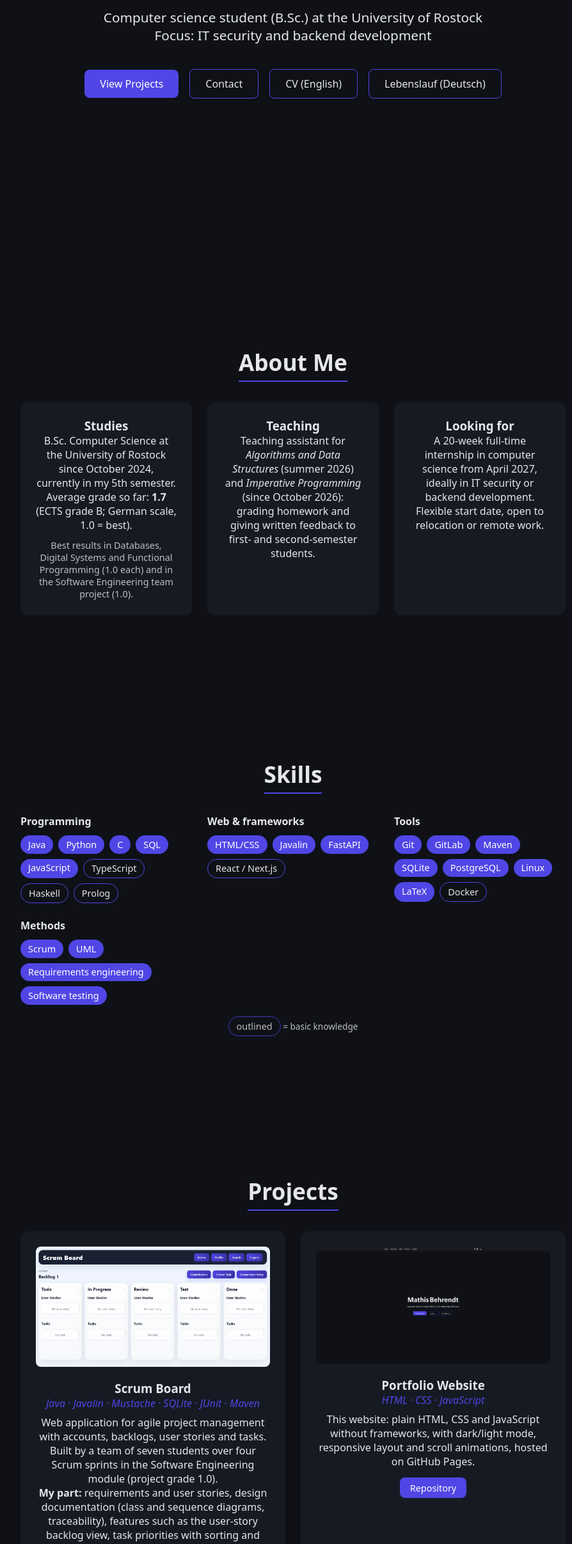
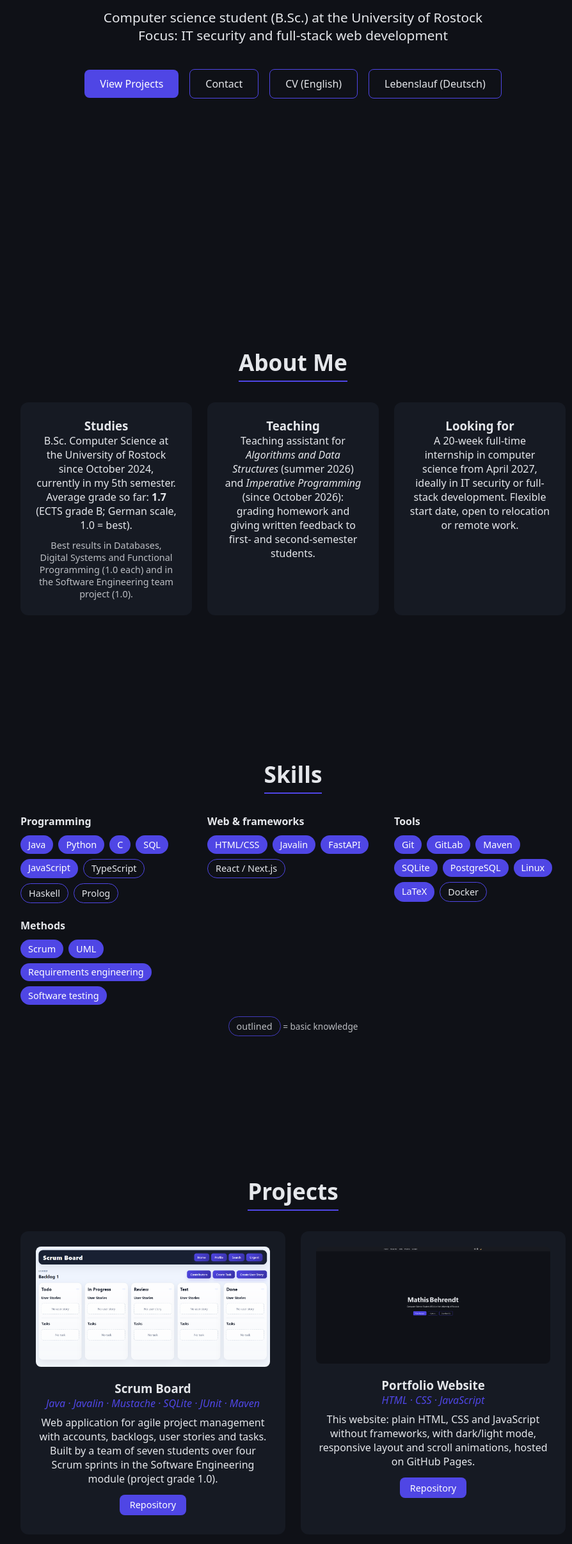
Before and after one commit to Madl211/portfolio, a plain HTML site: page index.html in a window 1280 px wide. Shown: the part 370-2784 px from the top of the page at 64% size, without its empty margins (182-1076 px from the left). Drawn offline with Linux system fonts and the light colour scheme.

Commit message:
Schwerpunkt auf IT-Sicherheit und Full-Stack angepasst, Lebensläufe aktualisiert

```diff
--- a/index.html
+++ b/index.html
@@ -39,7 +39,7 @@
 
   <p class="hero-sub">
     Computer science student (B.Sc.) at the University of Rostock<br>
-    Focus: IT security and backend development
+    Focus: IT security and full-stack web development
   </p>
 
   <div class="hero-buttons">
@@ -80,7 +80,7 @@
       <h3>Looking for</h3>
       <p>
         A 20-week full-time internship in computer science from April 2027, ideally in
-        IT security or backend development. Flexible start date, open to relocation or remote work.
+        IT security or full-stack development. Flexible start date, open to relocation or remote work.
       </p>
     </div>
   </div>
@@ -132,11 +132,6 @@
         Web application for agile project management with accounts, backlogs, user stories and tasks.
         Built by a team of seven students over four Scrum sprints in the Software Engineering module
         (project grade 1.0).
-      </p>
-      <p>
-        <strong>My part:</strong> requirements and user stories, design documentation (class and
-        sequence diagrams, traceability), features such as the user-story backlog view, task
-        priorities with sorting and input validation at registration, plus documented manual test cases.
       </p>
       <div class="project-buttons">
         <a href="https://github.com/madl211/scrumboard" target="_blank" rel="noopener" class="btn small">Repository</a>
```
Also changed, not shown: 2 other files.
